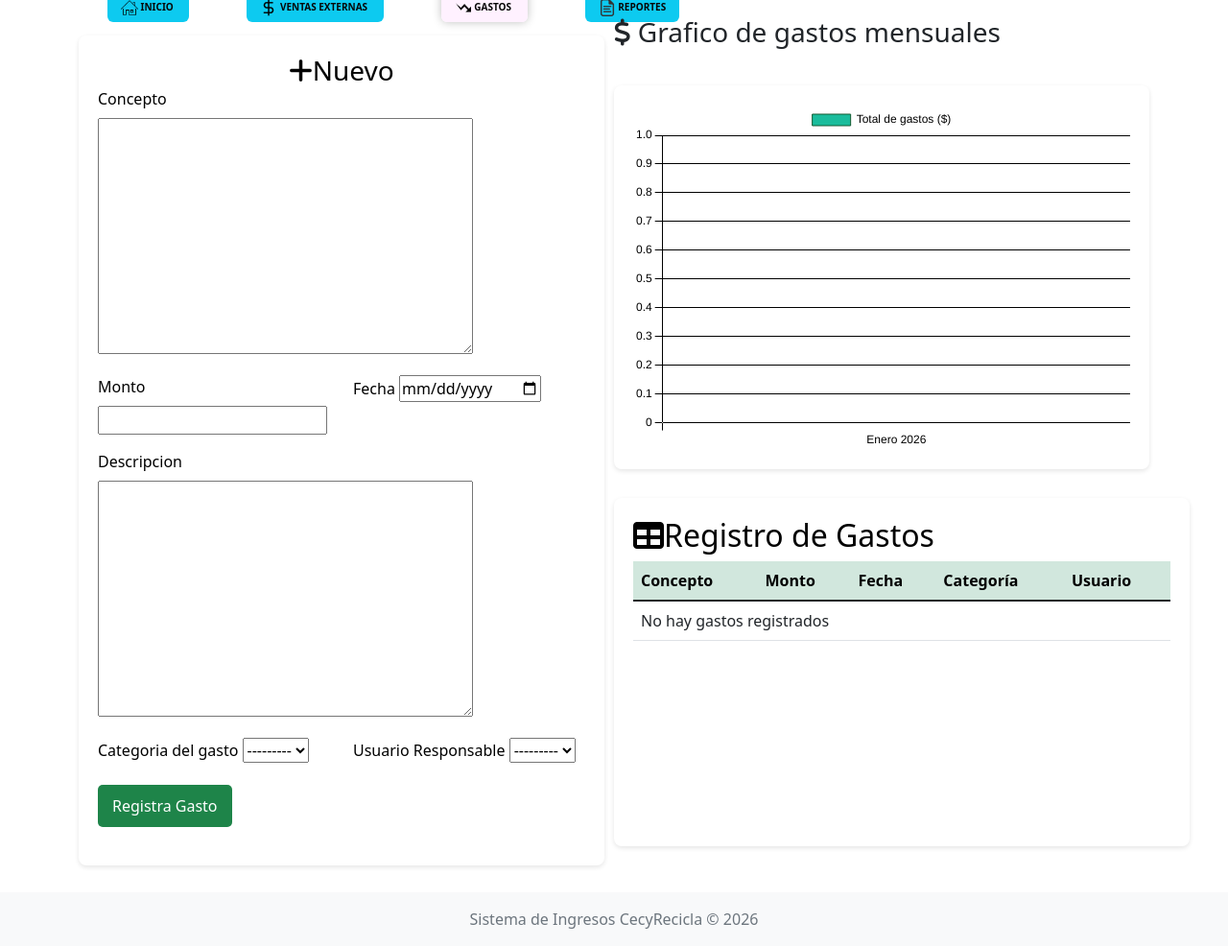
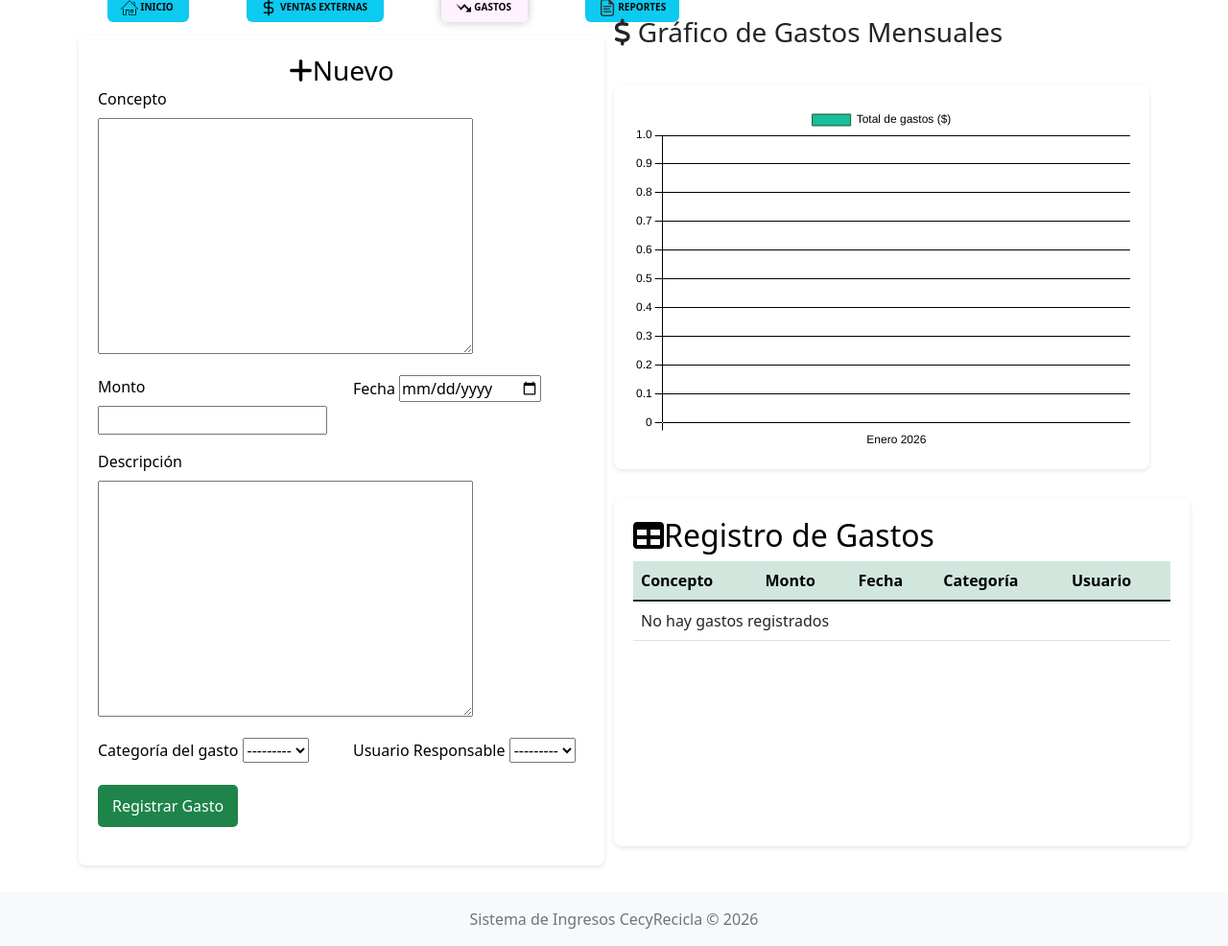
Before and after one commit to goba080428hhgnrla-eng/recicla_cecytem, a Django app: page /registro-gasto/ in a window 1280 px wide. Shown: the part 221-1207 px from the top of the page at 96% size. Run offline with Django 5.2, Linux system fonts and the light colour scheme; data that the repository does not hold is empty.

Commit message:
Actualizacion ortografia ingresos

```diff
--- a/CecyRe/Templates/Ingresos/adminInicio.html
+++ b/CecyRe/Templates/Ingresos/adminInicio.html
@@ -25,7 +25,7 @@
 
     <div class="dashderecha">
     <div id="divdash1" style="width: 100%;">
-        <h3 ><i class="fa-solid fa-dollar-sign"></i> Grafico de gastos mensuales</h3>
+        <h3 ><i class="fa-solid fa-dollar-sign"></i> Gráfico de Gastos Mensuales</h3>
     <canvas id="graficoGastos" style="width:100%; height:100%;"></canvas>
 </div>
 
--- a/CecyRe/Templates/Ingresos/registro_gasto.html
+++ b/CecyRe/Templates/Ingresos/registro_gasto.html
@@ -47,14 +47,14 @@
                     </div>
                     <div class="row">
                         <div class="col-md-6 mb-3">
-                            <label class="form-label">Descripcion</label>
+                            <label class="form-label">Descripción</label>
                             {{ form.descripcion }}
                         </div>
                     </div>
 
                     <div class="row">
                         <div class="col-md-6 mb-3">
-                            <label class="form-label">Categoria del gasto</label>
+                            <label class="form-label">Categoría del gasto</label>
                             {{ form.id_categoria_gasto }}
                         </div>
                         <div class="col-md-6 mb-3">
@@ -65,7 +65,7 @@
 
 
   <button type="submit"class="btnguardar">
-        Registra Gasto
+        Registrar Gasto
     </button>
     </form>
 </div>
@@ -73,7 +73,7 @@
 </div>
 
 <div class="gasderecha">
-<h3 ><i class="fa-solid fa-dollar-sign"></i> Grafico de gastos mensuales</h3>
+<h3 ><i class="fa-solid fa-dollar-sign"></i> Gráfico de Gastos Mensuales</h3>
 
        <div class="gastos2">
     <canvas id="graficoGastos" style="width:100%; height:100%;"></canvas>
```
